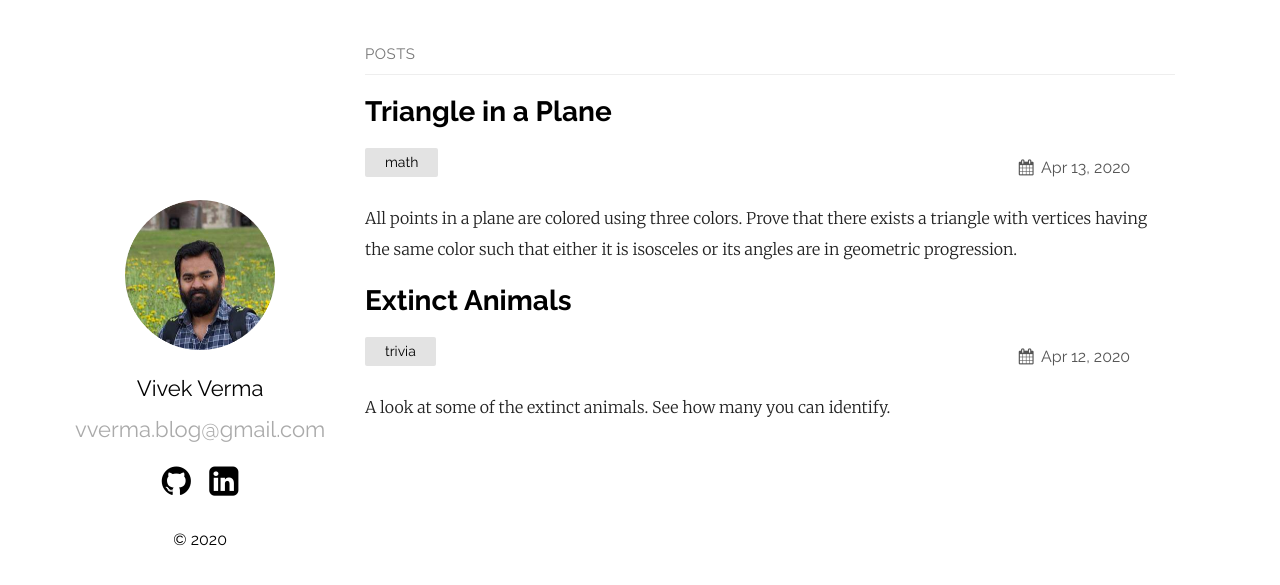
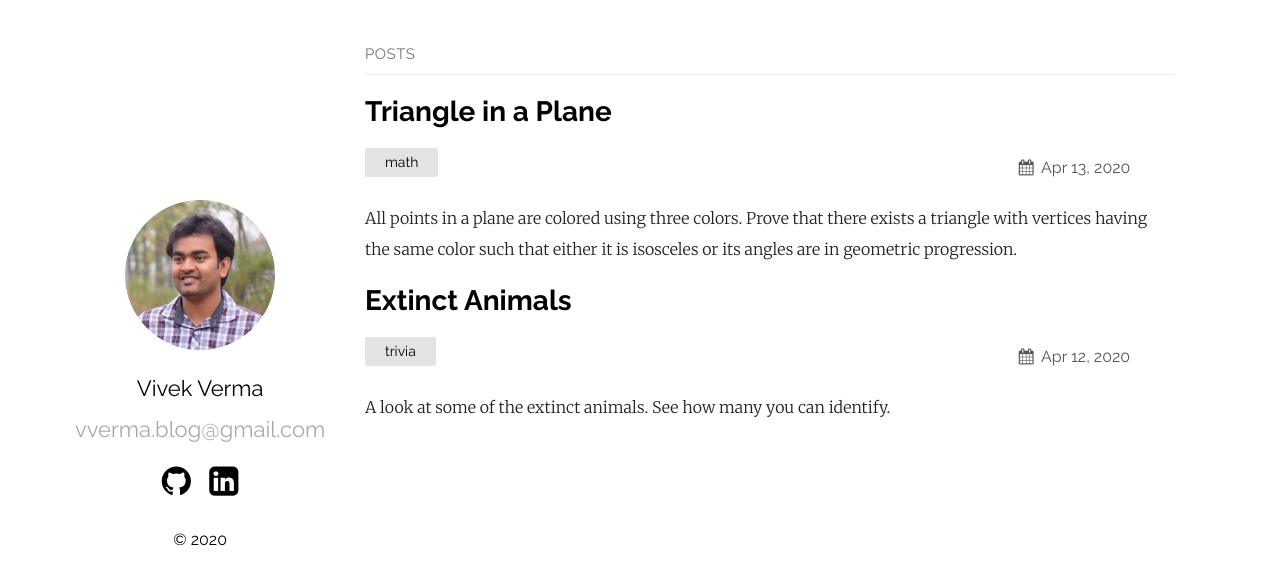
Before and after one commit to vivekverma0/vivekverma0.github.io, a Jekyll site: the page built from index.md, in a window 1280 px wide. Shown: the top 585 px of the page. Built offline with Jekyll 4.4.1, drawn with Linux system fonts in a browser that asks for light colours.

Commit message:
stupid commit to change profile photo

```diff
--- a/_layouts/default.html
+++ b/_layouts/default.html
@@ -6,7 +6,7 @@
   <body>
     <main class="container">
       <section class="about">
-        <a href="/"><img src="{{ "/assets/portfolio2.png" | relative_url }}" alt="{{ site.plainwhite.name }}"></a>
+        <a href="/"><img src="{{ "/assets/portfolio3.png" | relative_url }}" alt="{{ site.plainwhite.name }}"></a>
         <h2 id="title">
           <a href="/">{{ site.plainwhite.name }}</a>
         </h2>
```
Also changed, not shown: assets/portfolio3.png (added).
